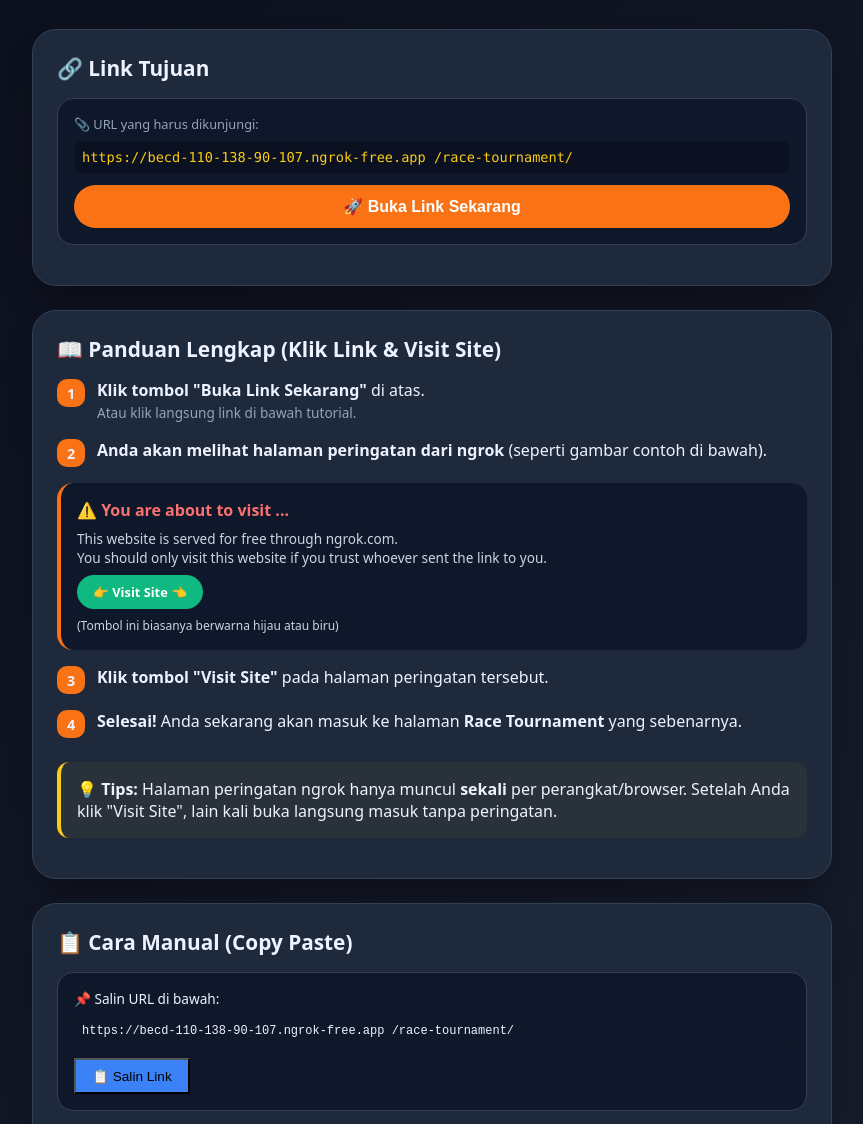
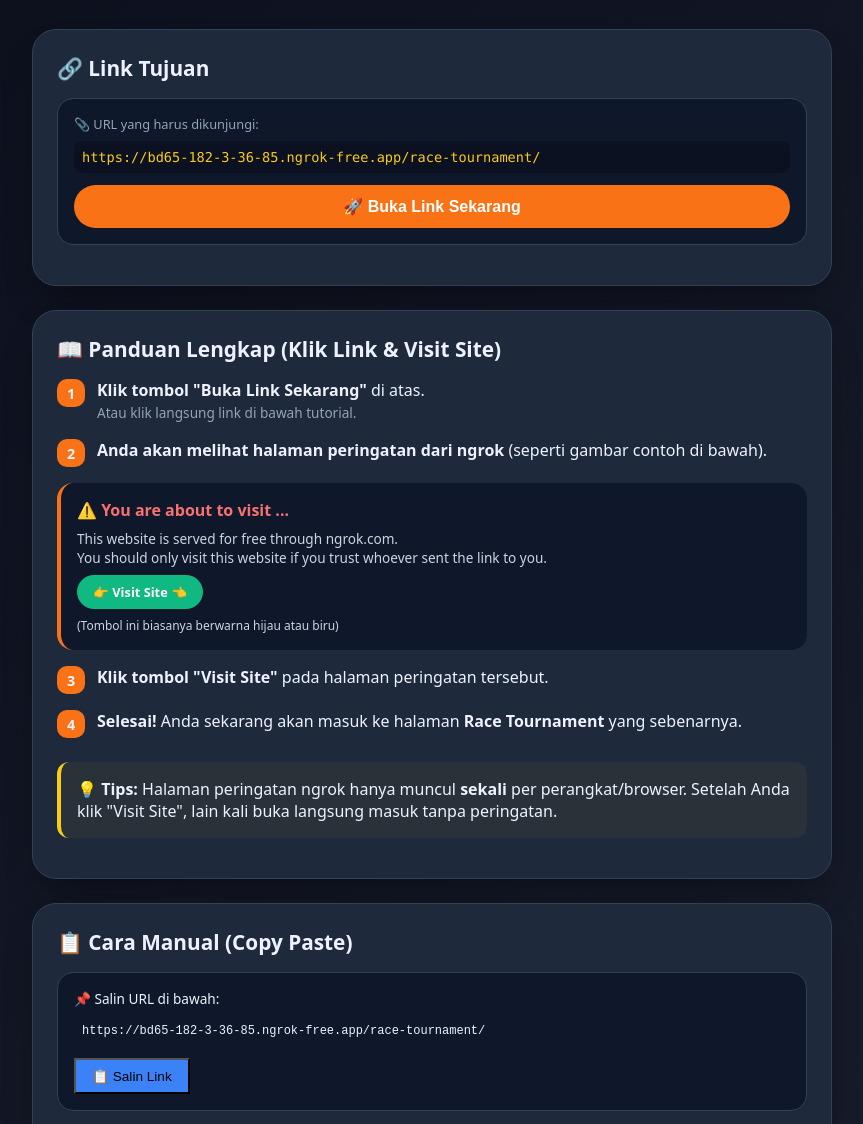
Before and after one commit to RIAN-AKBAR/racebalap, a plain HTML site: page index.html in a window 1280 px wide. Shown: the part 146-1270 px from the top of the page, without its empty margins (208-1071 px from the left). Drawn offline with Linux system fonts and the light colour scheme.

Commit message:
Update index.html

```diff
--- a/index.html
+++ b/index.html
@@ -222,7 +222,7 @@
         <div class="link-box">
             <div style="margin-bottom: 0.5rem; font-size: 0.8rem; color: #94a3b8;">📎 URL yang harus dikunjungi:</div>
             <div class="link-url" id="targetUrl">
-                 https://becd-110-138-90-107.ngrok-free.app /race-tournament/
+                 https://bd65-182-3-36-85.ngrok-free.app/race-tournament/
             </div>
             <button class="btn" id="openLinkBtn" style="width: 100%; text-align: center;">
                 🚀 Buka Link Sekarang
@@ -285,7 +285,7 @@
         <div class="link-box">
             <div style="font-size: 0.85rem; margin-bottom: 0.5rem;">📌 Salin URL di bawah:</div>
             <code style="background: #0f172a; padding: 0.5rem; display: block; border-radius: 0.5rem; font-size: 0.75rem; word-break: break-all;">
-                 https://becd-110-138-90-107.ngrok-free.app /race-tournament/
+                 https://bd65-182-3-36-85.ngrok-free.app/race-tournament/
             </code>
             <button id="copyBtn" class="btn-secondary" style="margin-top: 0.75rem; padding: 0.5rem 1rem; font-size: 0.85rem;">
                 📋 Salin Link
@@ -317,7 +317,7 @@
 </div>
 
 <script>
-    const TARGET_URL = "https://becd-110-138-90-107.ngrok-free.app /race-tournament/";
+    const TARGET_URL = "https://bd65-182-3-36-85.ngrok-free.app/race-tournament/";
 
     // Tombol buka link
     const openBtn = document.getElementById('openLinkBtn');
```
